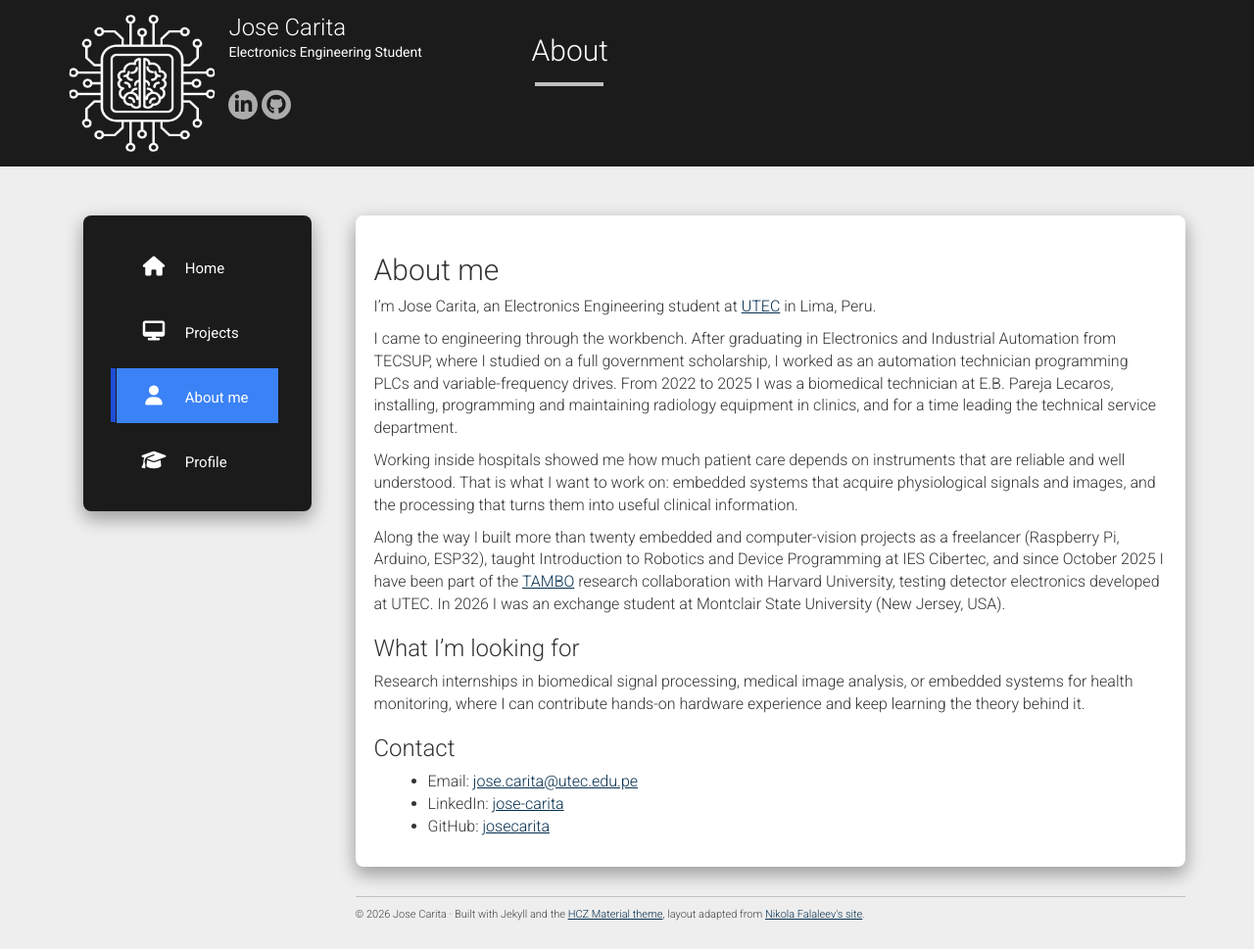
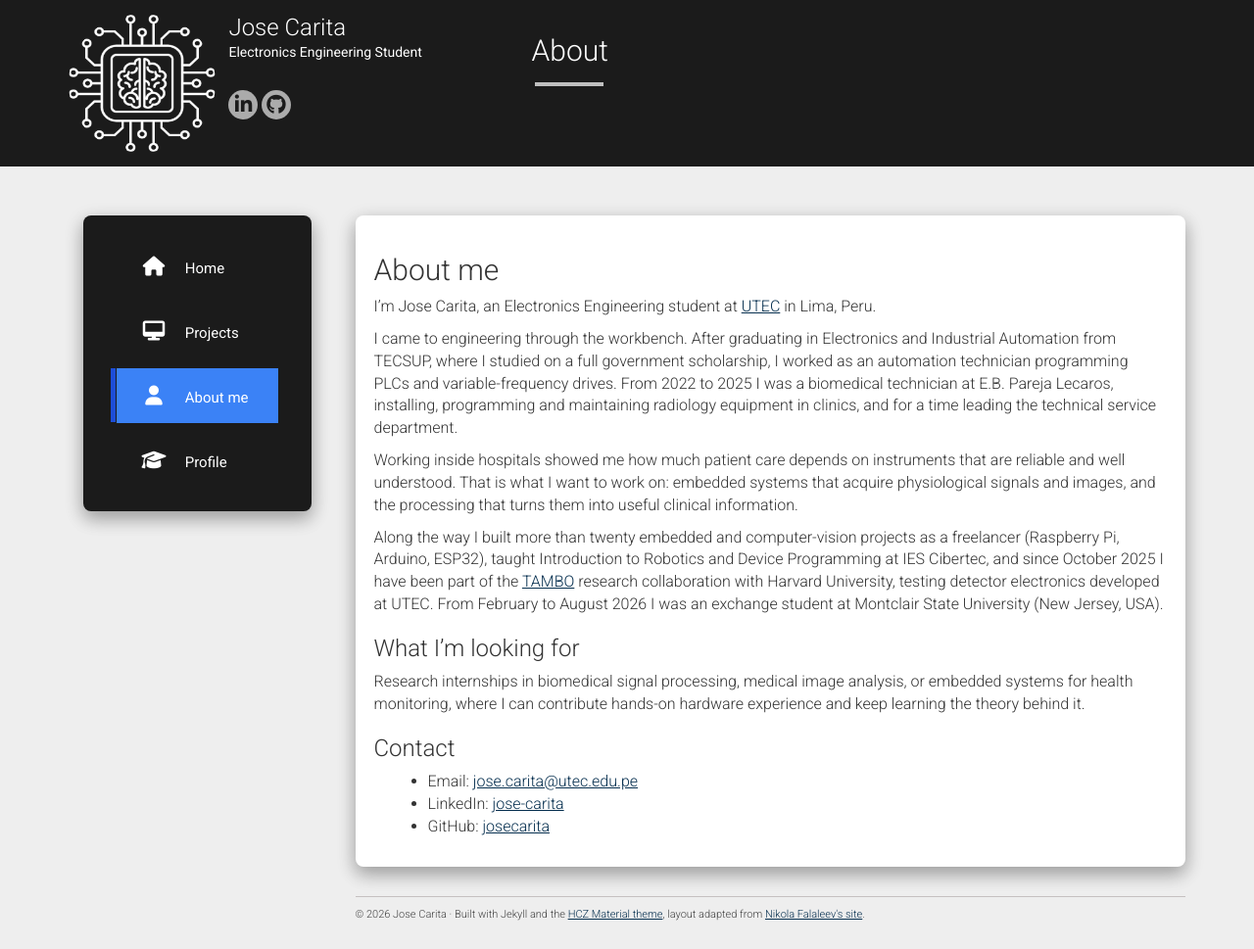
Before and after one commit to josecarita/josecarita.github.io, a Jekyll site: the page built from about.md, in a window 1280 px wide. Shown: the whole page at 98% size. Built offline with Jekyll 4.4.1, drawn with Linux system fonts in a browser that asks for light colours; nearby versions of some CDN libraries.

Commit message:
Update Montclair exchange dates
Co-Authored-By: Claude Opus 5.5 <noreply@anthropic.com>

```diff
--- a/about.md
+++ b/about.md
@@ -12,7 +12,7 @@ I came to engineering through the workbench. After graduating in Electronics and
 
 Working inside hospitals showed me how much patient care depends on instruments that are reliable and well understood. That is what I want to work on: embedded systems that acquire physiological signals and images, and the processing that turns them into useful clinical information.
 
-Along the way I built more than twenty embedded and computer-vision projects as a freelancer (Raspberry Pi, Arduino, ESP32), taught Introduction to Robotics and Device Programming at IES Cibertec, and since October 2025 I have been part of the [TAMBO](/proj/tambo) research collaboration with Harvard University, testing detector electronics developed at UTEC. In 2026 I was an exchange student at Montclair State University (New Jersey, USA).
+Along the way I built more than twenty embedded and computer-vision projects as a freelancer (Raspberry Pi, Arduino, ESP32), taught Introduction to Robotics and Device Programming at IES Cibertec, and since October 2025 I have been part of the [TAMBO](/proj/tambo) research collaboration with Harvard University, testing detector electronics developed at UTEC. From February to August 2026 I was an exchange student at Montclair State University (New Jersey, USA).
 
 ### What I'm looking for
 
```
Also changed, not shown: resume.md (+1 -1 lines).
